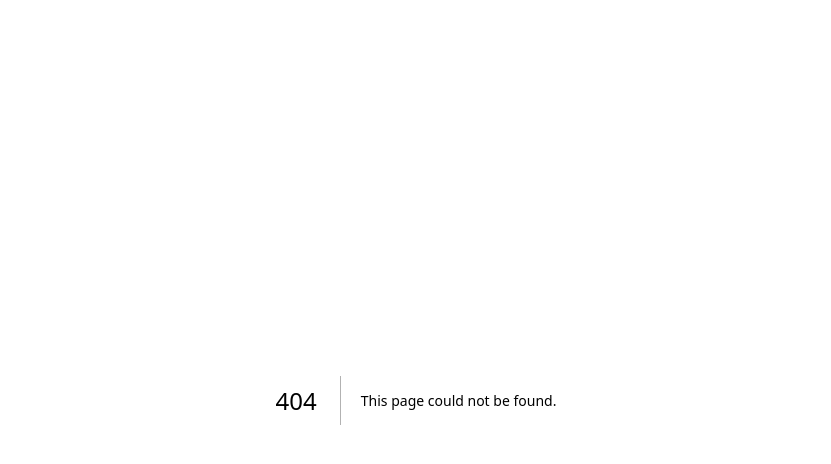
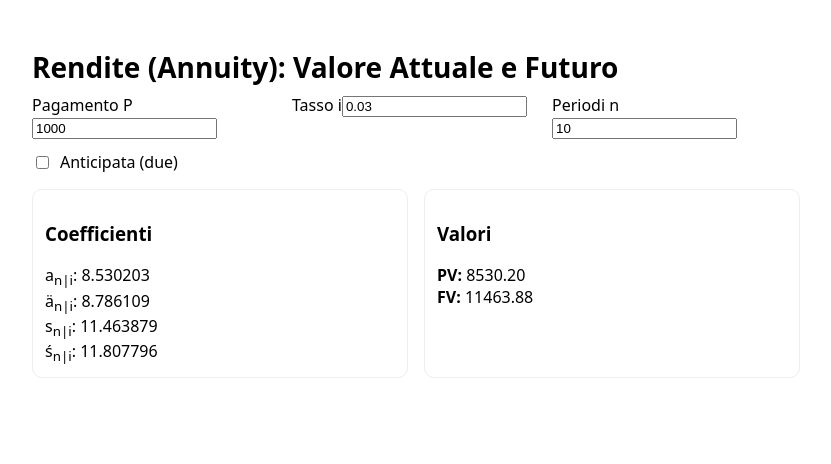
Before and after one commit to pietroscik/attuario-eu, a Next.js app: page /calcolatori/annuity in a window 1280 px wide. Before the commit this address had no page. Shown: the top 464 px of the page, without its empty margins (224-1055 px from the left). Built offline with nearby package versions, Linux system fonts and the light colour scheme.

Commit message:
Add files via upload

```diff
--- /dev/null
+++ b/pages/calcolatori/annuity.js
@@ -0,0 +1,59 @@
+// pages/calcolatori/annuity.js
+import { useState, useMemo } from "react";
+
+function pow1p(x,n){ return Math.pow(1+x, n); }
+
+export default function Annuity(){
+  const [P,setP]=useState(1000);    // pagamento periodico
+  const [i,setI]=useState(0.03);    // tasso per periodo
+  const [n,setN]=useState(10);      // numero di periodi
+  const [due,setDue]=useState(false); // anticipata?
+
+  const out = useMemo(()=>{
+    if (i<=-1 || n<=0) return null;
+    const v = 1/(1+i);
+    const a_immediate = (1 - Math.pow(v, n))/i;
+    const a_due = a_immediate*(1+i);
+    const s_immediate = (pow1p(i,n) - 1)/i;
+    const s_due = s_immediate*(1+i);
+
+    const a = due ? a_due : a_immediate;
+    const s = due ? s_due : s_immediate;
+
+    const PV = P * a;
+    const FV = P * s;
+
+    return { a_immediate, a_due, s_immediate, s_due, PV, FV };
+  }, [P,i,n,due]);
+
+  return (
+    <main style={{maxWidth:800, margin:"2rem auto", padding:"1rem"}}>
+      <h1>Rendite (Annuity): Valore Attuale e Futuro</h1>
+      <div style={{display:"grid",gridTemplateColumns:"repeat(auto-fit,minmax(200px,1fr))",gap:12}}>
+        <label>Pagamento P<input type="number" value={P} onChange={e=>setP(+e.target.value)} /></label>
+        <label>Tasso i<input type="number" step="0.001" value={i} onChange={e=>setI(+e.target.value)} /></label>
+        <label>Periodi n<input type="number" value={n} onChange={e=>setN(+e.target.value)} /></label>
+        <label style={{display:"flex",alignItems:"center",gap:8}}>
+          <input type="checkbox" checked={due} onChange={e=>setDue(e.target.checked)} />
+          Anticipata (due)
+        </label>
+      </div>
+      {out && (
+        <section style={{marginTop:16, display:"grid",gridTemplateColumns:"repeat(auto-fit,minmax(240px,1fr))",gap:16}}>
+          <div style={{border:"1px solid #eee",borderRadius:10,padding:12}}>
+            <h3>Coefficienti</h3>
+            <div>a<sub>n|i</sub>: {out.a_immediate.toFixed(6)}</div>
+            <div>ä<sub>n|i</sub>: {out.a_due.toFixed(6)}</div>
+            <div>s<sub>n|i</sub>: {out.s_immediate.toFixed(6)}</div>
+            <div>ś<sub>n|i</sub>: {out.s_due.toFixed(6)}</div>
+          </div>
+          <div style={{border:"1px solid #eee",borderRadius:10,padding:12}}>
+            <h3>Valori</h3>
+            <div><b>PV:</b> {out.PV.toFixed(2)}</div>
+            <div><b>FV:</b> {out.FV.toFixed(2)}</div>
+          </div>
+        </section>
+      )}
+    </main>
+  );
+}
```
Also changed, not shown: pages/calcolatori/black-scholes.js (added, +79 -0 lines), pages/calcolatori/capm.js (added, +30 -0 lines), pages/calcolatori/index.js (+26 -1 lines), pages/calcolatori/premio-puro.js (added, +11 -0 lines), pages/calcolatori/riserva-semplice.js (added, +11 -0 lines).
